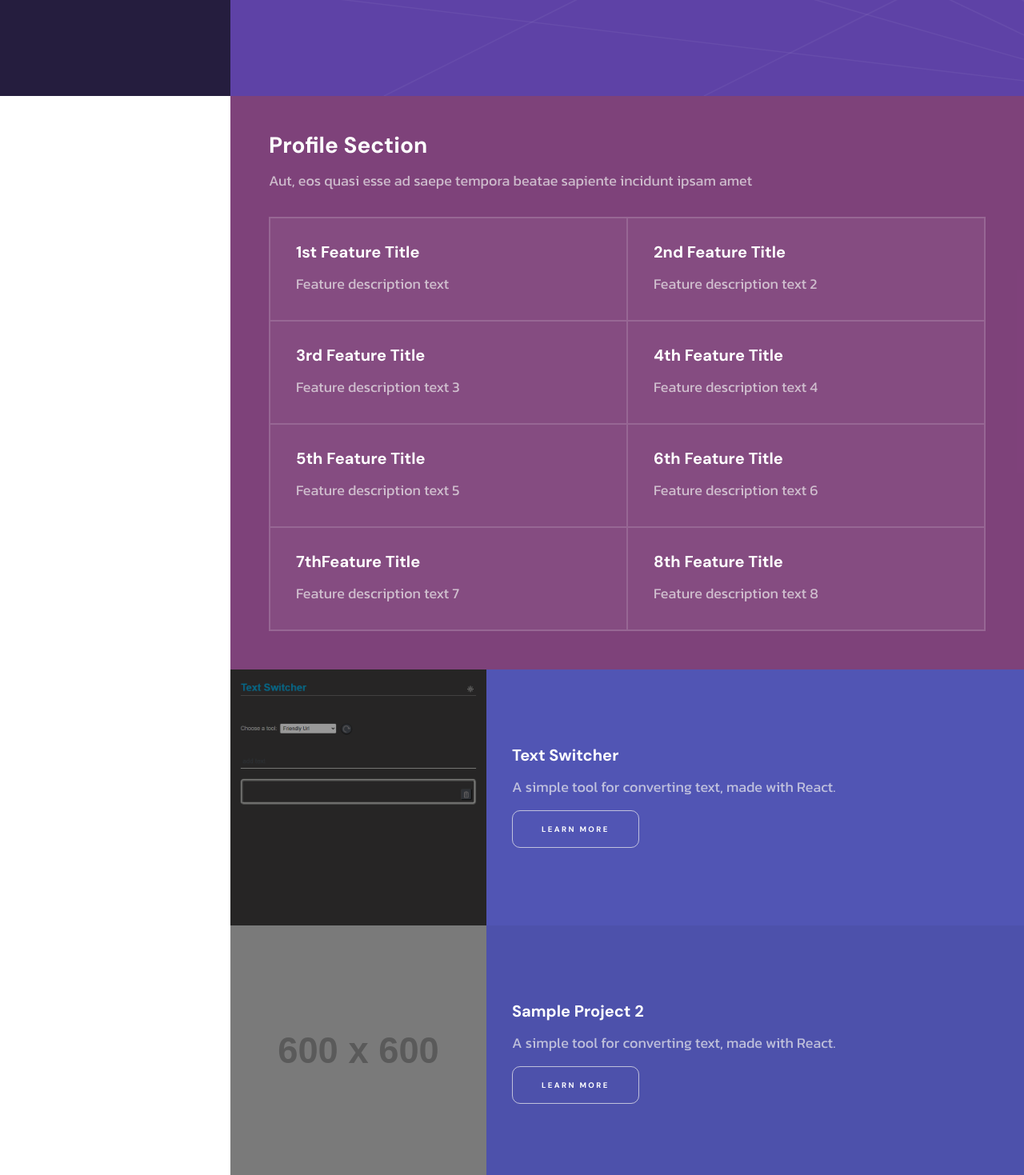
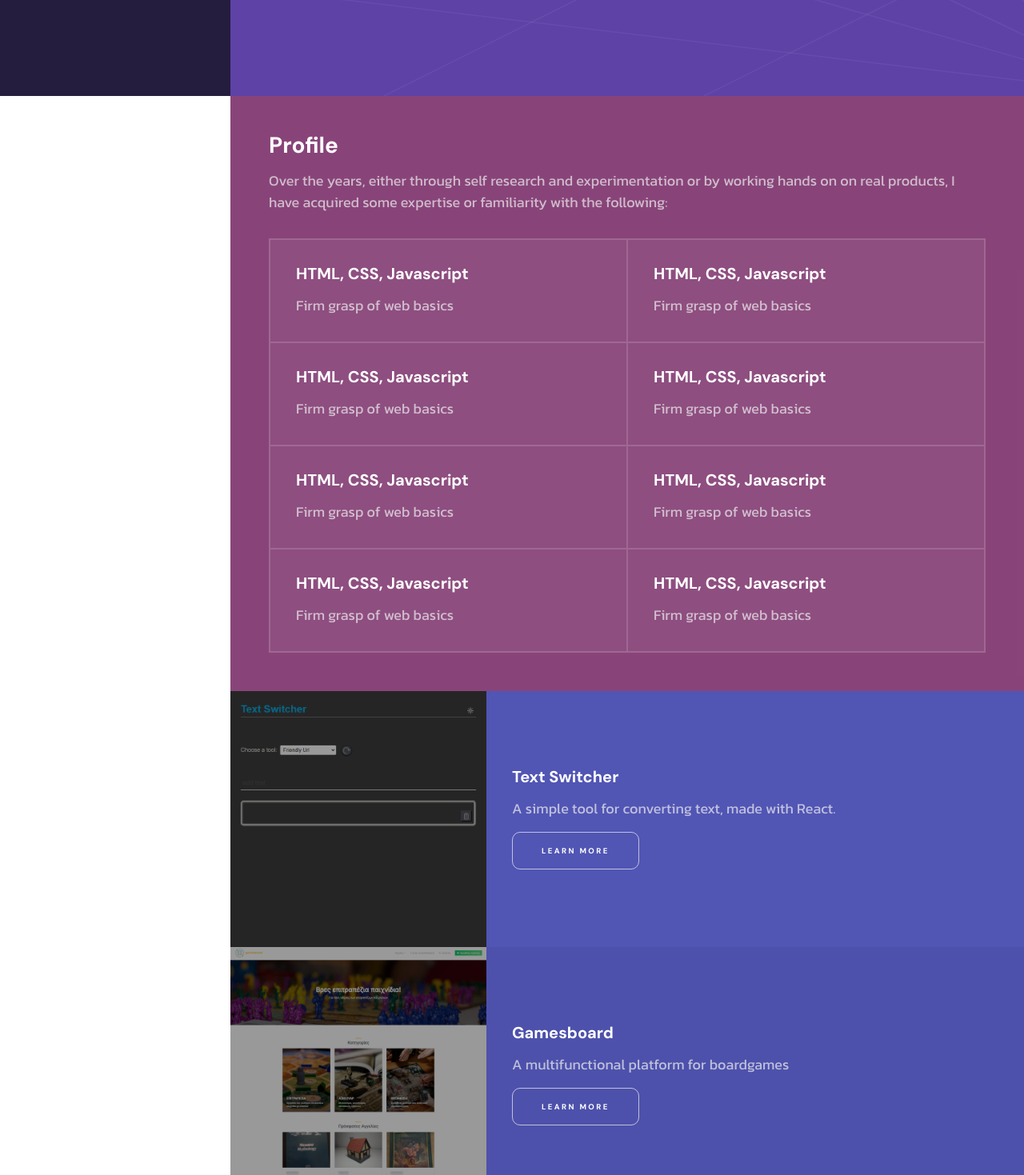
Before and after one commit to avspyros/Netmorph, a React (Vite) app: page / in a window 1280 px wide. Shown: the part 680-2149 px from the top of the page at 80% size. Built offline with nearby package versions, Linux system fonts and the light colour scheme.

Commit message:
somw corrections here and there

```diff
--- a/src/components/Navbar.jsx
+++ b/src/components/Navbar.jsx
@@ -12,6 +12,8 @@ export default function Navbar() {
 
   const [navigation, setNavigation] = useState(navItems)
   const [activeSection, setActiveSection] = useState(navItems[0])
+
+  console.log(activeSection);
 
   return (
     <div className="nav-wrapper" id="sidebar">
--- a/src/components/Profile.jsx
+++ b/src/components/Profile.jsx
@@ -1,4 +1,4 @@
-// COMPONENTS
+import skillsAndTech from '../skillsAndTech'
 import Container from './Container'
 import BlockHeader from './BlockHeader'
 import ProfileBlock from './ProfileBlock'
@@ -8,51 +8,20 @@ export default function Profile() {
   return (
 
     <div id="profile" className="profile-wrapper">
-
       <Container>
-
         <BlockHeader
-          title="Profile Section"
-          description="Aut, eos quasi esse ad saepe tempora beatae sapiente incidunt ipsam amet"
+          title="Profile"
+          description="Over the years, either through self research and experimentation or by working hands on  on real products, I have acquired some expertise or familiarity with the following:"
         />
-
         <div className="profile-box-wrapper">
-          <ProfileBlock
-            title="1st Feature Title"
-            description="Feature description text"
-          />
-          <ProfileBlock
-            title="2nd Feature Title"
-            description="Feature description text 2"
-          />
-          <ProfileBlock
-            title="3rd Feature Title"
-            description="Feature description text 3"
-          />
-          <ProfileBlock
-            title="4th Feature Title"
-            description="Feature description text 4"
-          />
-          <ProfileBlock
-            title="5th Feature Title"
-            description="Feature description text 5"
-          />
-          <ProfileBlock
-            title="6th Feature Title"
-            description="Feature description text 6"
-          />
-          <ProfileBlock
-            title="7thFeature Title"
-            description="Feature description text 7"
-          />
-          <ProfileBlock
-            title="8th Feature Title"
-            description="Feature description text 8"
-          />
+          {skillsAndTech.map(block => (
+            <ProfileBlock key={block.id}
+              title={block.title}
+              description={block.description}
+            />
+          ))}
         </div>
-
       </Container>
-
     </div>
 
   )
--- a/src/projects.js
+++ b/src/projects.js
@@ -1,13 +1,14 @@
 import textswitcher from './assets/text-switcher.png'
+import myhabeats from './assets/myhabeats.png'
+import gamesboard from './assets/gamesboard.png'
 
 const projects = [
   {
     id: 1,
+    slug: "1",
     title: "Text Switcher",
     shortDescription: "A simple tool for converting text, made with React.",
     previewImg: textswitcher,
-    articleImg: "https://placehold.co/1600x800",
-    slug: "1",
     externalUrl: "https://text-switcher.netlify.app/",
     blockBg: "bg-neutral",
     description: [
@@ -27,13 +28,11 @@ const projects = [
   },
   {
     id: 2,
-    title: "Sample Project 2",
-    shortDescription: "A simple tool for converting text, made with React.",
-    previewImg: "https://fakeimg.pl/600x600",
-    articleImg: "https://placehold.co/1600x800",
     slug: "2",
-    externalUrl: "https://text-switcher.netlify.app/",
-    previewImg: "https://fakeimg.pl/600x600",
+    title: "Gamesboard",
+    shortDescription: "A multifunctional platform for boardgames",
+    previewImg: gamesboard,
+    externalUrl: "https://gamesboard.gr",
     blockBg: "bg-neutral-deep",
     description: [
       {
@@ -52,12 +51,11 @@ const projects = [
   },
   {
     id: 3,
-    title: "Sample Project 3",
-    shortDescription: "Odio nisi quo sed illum magnam repudiandae, eius suscipit quisquam dolores incidunt sapiente sequi ducimus.",
-    previewImg: "https://fakeimg.pl/600x600",
-    articleImg: "https://placehold.co/1600x800",
     slug: "3",
-    externalUrl: "https://text-switcher.netlify.app/",
+    title: "Myhabeats",
+    shortDescription: "Official website of a behavioral vaccine app",
+    previewImg: myhabeats,
+    externalUrl: "https://myhabeats.com/",
     blockBg: "bg-neutral-deeper",
     description: [
       {
--- a/src/style_components/_containers.scss
+++ b/src/style_components/_containers.scss
@@ -3,7 +3,7 @@
 .nav-wrapper + .content-wrapper {
   min-height: 100vh;
   margin-left: 0;
-  padding-top: 6rem;
+  // padding-top: 6rem;
 
   @include mq($screen-md) {
     margin-left: 18rem;
@@ -34,3 +34,20 @@
   text-align: center;
   margin-top: 1rem;
 }
+
+
+// #welcome.scrolled-to,
+// #profile.scrolled-to,
+// #samples.scrolled-to,
+// #contact.scrolled-to {
+//   padding-top: 4rem;
+// }
+
+// @include mq($screen-md) {
+//   #welcome.scrolled-to,
+//   #profile.scrolled-to,
+//   #samples.scrolled-to,
+//   #contact.scrolled-to {
+//     padding-top: initial;
+//   }
+// }
--- a/src/style_components/_navbar.scss
+++ b/src/style_components/_navbar.scss
@@ -14,7 +14,12 @@
   overflow: hidden;
   z-index: 10000;
 
+  @include mq($screen-xs) {
+    height: 4rem;
+  }
+
   @include mq($screen-md) {
+    position: fixed;
     text-align: right;
     height: 100vh;
     width: 18em;
--- a/src/style_components/_pagenav.scss
+++ b/src/style_components/_pagenav.scss
@@ -11,10 +11,15 @@
   padding: 1rem 0.5rem;
   @include mqp($screen-xs, 1.5rem 1rem);
   @include mqp($screen-sm, 2rem 1.5rem);
-  @include mqp($screen-md, 2.5rem 2rem);
+  @include mqp($screen-md, 2.5rem 3rem);
+
+  $menu-item-xs: 0.75rem;
+  $menu-item-sm: 0.85rem;
+  $menu-item-md: 1rem;
+  $menu-item-lg: 1.25rem;
+  $menu-item-xl: 1.5rem;
 
   nav {
-    color: $text-secondary;
     text-align: center;
     width: 100%;
 
@@ -25,21 +30,32 @@
       > div  {
         flex: 1;
       }
+    }
 
-      .logo {
-        text-align: left;
+    .logo {
+      margin-bottom: 1rem;
 
-        a{
-          font-size: 1.75rem;
-        }
+      a {
+        font-size: $menu-item-lg;
+
+        @include mqf($screen-xs, $menu-item-lg);
+        @include mqf($screen-sm, $menu-item-xl);
+        @include mqf($screen-md, calc($menu-item-xl + 0.25rem));
       }
 
-      .nav-items {
-        text-align: right;
+      @include mq($screen-xs) {
+        text-align: left;
+        margin-bottom: 0;
+      }
+    }
+
+    .nav-items {
+      .active {
+        color: $bg-deepdark;
       }
 
-      .active {
-        color: $bg-deepdark;
+      @include mq($screen-xs) {
+        text-align: right;
       }
     }
 
@@ -60,7 +76,6 @@
       }
     }
 
-
     a, button.dropdown {
       background-color: transparent;
       color: $text-secondary;
@@ -70,7 +85,7 @@
       border-radius: 0;
       cursor: pointer;
 
-      &:hover{
+      &:hover {
         color: $text-primary;
       }
 
@@ -98,6 +113,14 @@
         @include mqp($screen-sm, 0 0 0.75rem 0);
         @include mqp($screen-md, 0 0 0.85rem 0);
       }
+
+      a {
+        font-size: $menu-item-xs;
+        @include mqf($screen-xs, $menu-item-xs);
+        @include mqf($screen-sm, $menu-item-sm);
+        @include mqf($screen-md, $menu-item-md);
+
+      }
     }
 
   }
--- a/src/style_global/_colors.scss
+++ b/src/style_global/_colors.scss
@@ -7,9 +7,7 @@ $bg-neutral: #5155B4;
 $bg-neutral-accent-1: #4D51AB;
 $bg-neutral-accent-2: #494CA2;
 
-// rgba(179, 85, 151, 0.32)
-$bg-light: rgba(179, 85, 151, 0.6);
-// $bg-light: #AF4C91;
+$bg-light: rgba(152, 74, 129, 0.85);
 $bg-lighter: #B35597;
 $bg-transparent: rgba(255, 255, 255, 0.05);
 
--- a/src/style_global/_texts.scss
+++ b/src/style_global/_texts.scss
@@ -14,6 +14,7 @@ h1, h2, h3 {
 
 h1 {
   font-size: 2rem;
+  margin-bottom: 2rem;
 
   @include mqs($screen-lg, 3rem);
 }
```
Also changed, not shown: src/assets/gamesboard.png (added), src/assets/myhabeats.png (added).
